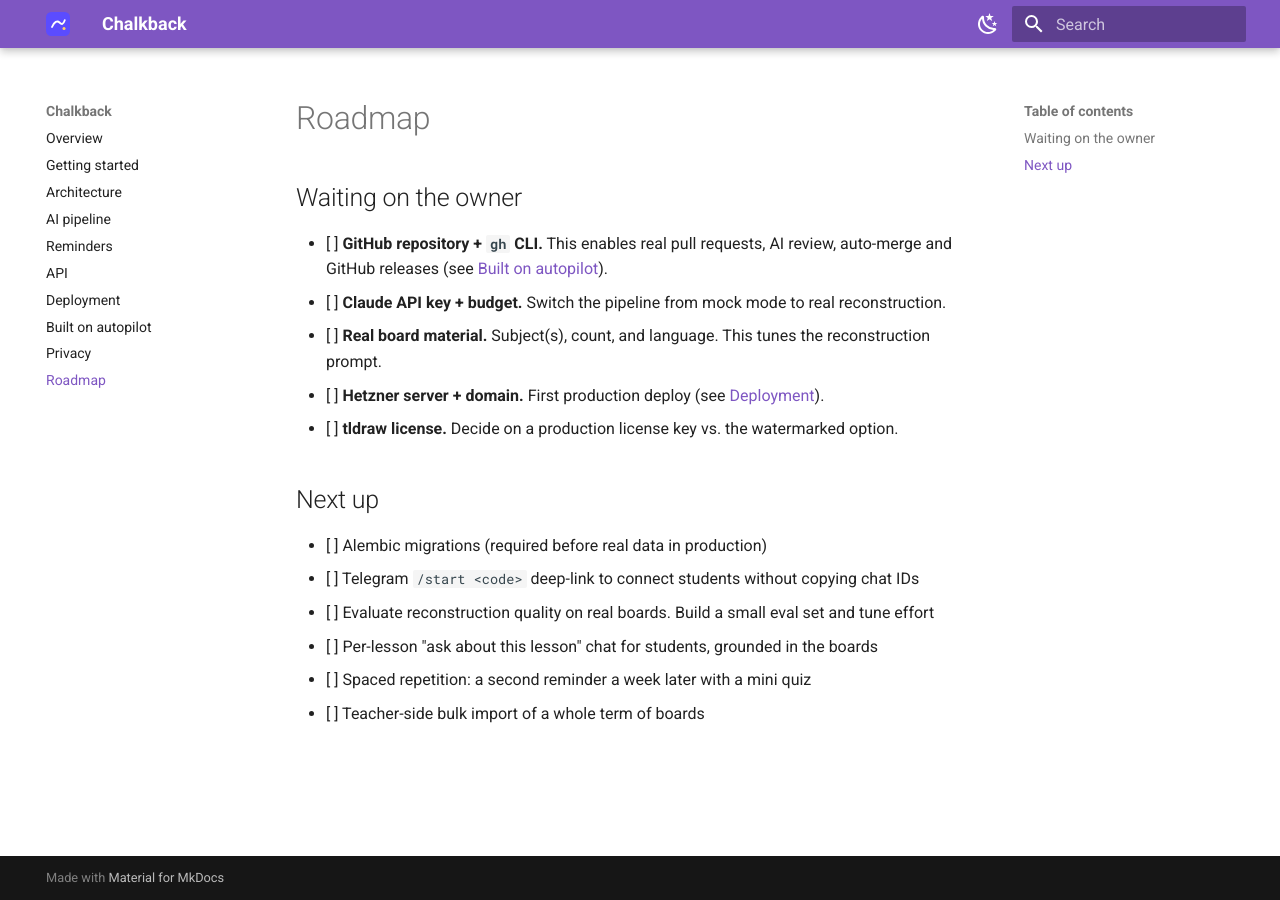
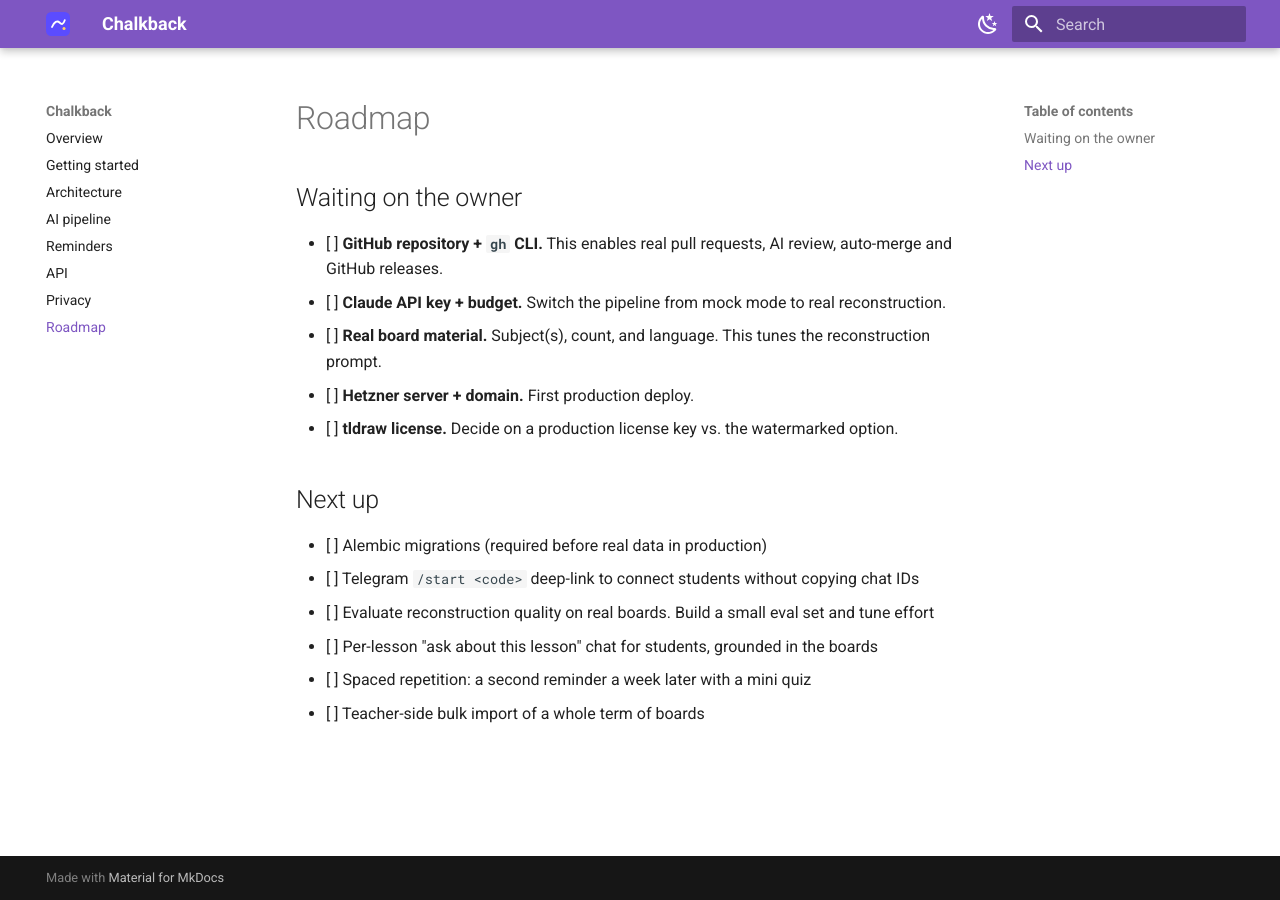
Before and after one commit to Durapix/chalkback, an MkDocs documentation site: the page built from docs/roadmap.md, in a window 1280 px wide. Built offline with MkDocs 1.6.1 and Material for MkDocs 9.7.7, drawn with Linux system fonts in a browser that asks for light colours.

Commit message:
docs: pin MkDocs below 2.0 and keep the nav to existing pages
Co-Authored-By: Claude Opus 5.5 <noreply@anthropic.com>

```diff
--- /dev/null
+++ b/docs/requirements.txt
@@ -0,0 +1,2 @@
+mkdocs>=1.6,<2
+mkdocs-material>=9.5,<10
--- a/docs/roadmap.md
+++ b/docs/roadmap.md
@@ -3,10 +3,10 @@
 ## Waiting on the owner
 
 - [ ] **GitHub repository + `gh` CLI.** This enables real pull requests, AI review, auto-merge and
-  GitHub releases (see [Built on autopilot](autopilot.md)).
+  GitHub releases.
 - [ ] **Claude API key + budget.** Switch the pipeline from mock mode to real reconstruction.
 - [ ] **Real board material.** Subject(s), count, and language. This tunes the reconstruction prompt.
-- [ ] **Hetzner server + domain.** First production deploy (see [Deployment](deployment.md)).
+- [ ] **Hetzner server + domain.** First production deploy.
 - [ ] **tldraw license.** Decide on a production license key vs. the watermarked option.
 
 ## Next up
--- a/mkdocs.yml
+++ b/mkdocs.yml
@@ -52,7 +52,5 @@ nav:
   - AI pipeline: ai-pipeline.md
   - Reminders: reminders.md
   - API: api.md
-  - Deployment: deployment.md
-  - Built on autopilot: autopilot.md
   - Privacy: privacy.md
   - Roadmap: roadmap.md
```
Also changed, not shown: docs/getting-started.md (+1 -1 lines), docs/index.md (+1 -1 lines).
